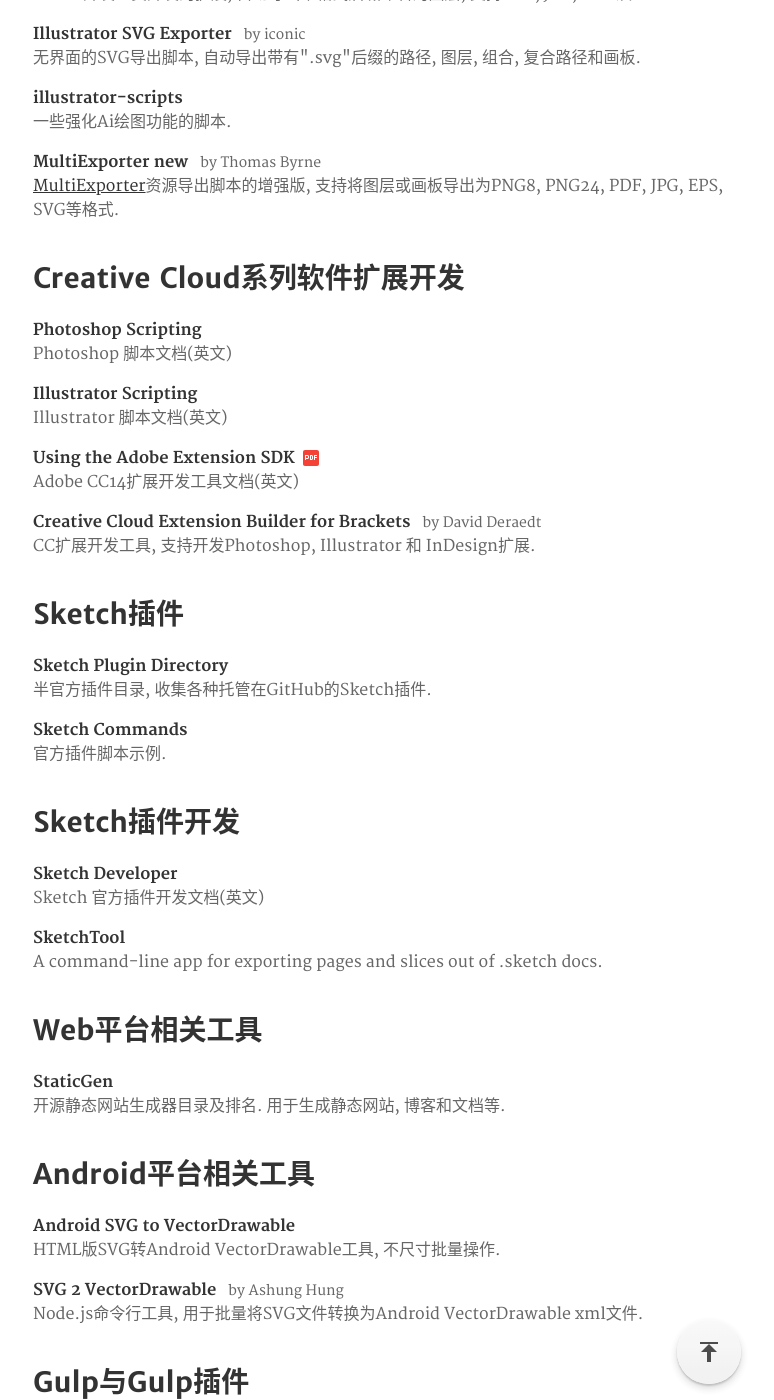
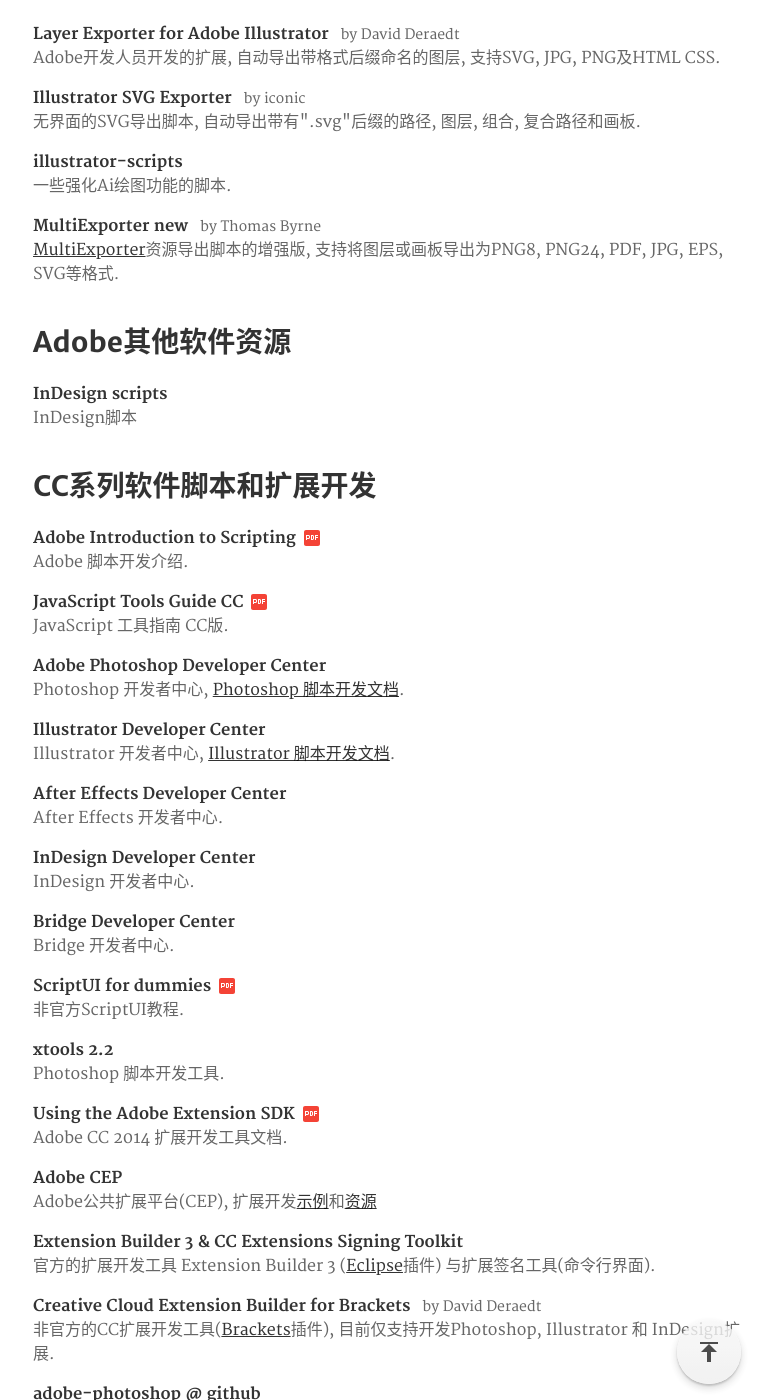
Before and after one commit to Ashung/ashung.github.io, a Jekyll site: the page built from resources.html, in a window 1280 px wide and 1400 px high, scrolled down 1592 px. Shown: the whole window, without its empty margins (253-1027 px from the left). Built offline with Jekyll 4.4.1, drawn with Linux system fonts in a browser that asks for light colours; comment, search, counter and statistics services are not loaded; some of the changed text lies outside the part shown.

Commit message:
+ resources

```diff
--- a/_data/resources.yml
+++ b/_data/resources.yml
@@ -23,18 +23,6 @@
         name: Davide Barranca
         url: https://github.com/undavide
 
-guide:
-  shortname: 设计指南
-  fullname: 设计指南
-  items:
-    - title: Google Material Design
-      desc: Google Material Design设计指南(英文) <a href="http://wiki.jikexueyuan.com/project/material-design/">简体中文版</a> <a href="https://www.gitbook.com/book/wcc723/google_design_translate/details">繁体版</a>
-      url: https://www.google.com/design/spec/material-design/introduction.html
-
-    - title: iOS Human Interface Guidelines
-      desc: iOS人机界面指南(英文)
-      url: https://developer.apple.com/library/prerelease/ios/documentation/UserExperience/Conceptual/MobileHIG/index.html
-
 forums:
   shortname: 社区
   fullname: 论坛和社区
@@ -44,12 +32,28 @@
       url: https://www.designernews.co/
 
     - title: Photoshop Scripting
-      desc: 官方Photoshop脚本编程论坛
+      desc: 官方Photoshop脚本编程论坛.
       url: https://forums.adobe.com/community/photoshop/photoshop_scripting
 
     - title: Illustrator Scripting
-      desc: 官方Illustrator脚本编程论坛
+      desc: 官方Illustrator脚本编程论坛.
       url: https://forums.adobe.com/community/illustrator/illustrator_scripting
+
+    - title: InDesignSecrets
+      desc: InDesign资源分享和论坛.
+      url: http://indesignsecrets.com/
+
+guide:
+  shortname: 设计指南
+  fullname: 设计指南
+  items:
+    - title: Google Material Design
+      desc: Google Material Design设计指南, <a href="http://wiki.jikexueyuan.com/project/material-design/">简体中文版</a>, <a href="https://www.gitbook.com/book/wcc723/google_design_translate/details">繁体版</a>.
+      url: https://www.google.com/design/spec/material-design/introduction.html
+
+    - title: iOS Human Interface Guidelines
+      desc: iOS人机界面指南.
+      url: https://developer.apple.com/library/prerelease/ios/documentation/UserExperience/Conceptual/MobileHIG/index.html
 
 photoshop:
   shortname: Photoshop
@@ -120,28 +124,76 @@
         name: Thomas Byrne
         url: http://www.tbyrne.org/
 
-ccdev:
-  shortname: CC
-  fullname: Creative Cloud系列软件扩展开发
+adobe:
+  shortname: adobe
+  fullname: Adobe其他软件资源
   items:
-    - title: Photoshop Scripting
-      desc: Photoshop 脚本文档(英文)
-      url: http://www.adobe.com/devnet/photoshop/scripting.html
+    - title: InDesign scripts
+      desc: InDesign脚本
+      url: http://www.kahrel.plus.com/indesignscripts.html
 
-    - title: Illustrator Scripting
-      desc: Illustrator 脚本文档(英文)
-      url: http://www.adobe.com/devnet/illustrator/scripting.html
+adobeSDK:
+  shortname: CC SDK
+  fullname: CC系列软件脚本和扩展开发
+  items:
+    - title: Adobe Introduction to Scripting
+      desc: Adobe 脚本开发介绍.
+      url: http://wwwimages.adobe.com/content/dam/Adobe/en/devnet/scripting/pdfs/adobe_intro_to_scripting.pdf
+
+    - title: JavaScript Tools Guide CC
+      desc: JavaScript 工具指南 CC版.
+      url: http://download.macromedia.com/pub/developer/aftereffects/scripting/JavaScript-Tools-Guide-CC.pdf
+
+    - title: Adobe Photoshop Developer Center
+      desc: Photoshop 开发者中心, <a href="http://www.adobe.com/devnet/photoshop/scripting.html">Photoshop 脚本开发文档</a>.
+      url: http://www.adobe.com/devnet/photoshop.html
+
+    - title: Illustrator Developer Center
+      desc: Illustrator 开发者中心, <a href="http://www.adobe.com/devnet/illustrator/scripting.html">Illustrator 脚本开发文档</a>.
+      url: http://www.adobe.com/devnet/illustrator.html
+
+    - title: After Effects Developer Center
+      desc: After Effects 开发者中心.
+      url: http://www.adobe.com/devnet/aftereffects.html
+
+    - title: InDesign Developer Center
+      desc: InDesign 开发者中心.
+      url: http://www.adobe.com/devnet/indesign.html
+
+    - title: Bridge Developer Center
+      desc: Bridge 开发者中心.
+      url: http://www.adobe.com/devnet/bridge.html
+
+    - title: ScriptUI for dummies
+      desc: 非官方ScriptUI教程.
+      url: http://www.kahrel.plus.com/indesign/scriptui-2-7.pdf
+
+    - title: xtools 2.2
+      desc: Photoshop 脚本开发工具.
+      url: http://sourceforge.net/projects/ps-scripts/files/xtools/v2.2/
 
     - title: Using the Adobe Extension SDK
-      desc: Adobe CC14扩展开发工具文档(英文)
+      desc: Adobe CC 2014 扩展开发工具文档.
       url: http://wwwimages.adobe.com/content/dam/Adobe/en/devnet/creativesuite/pdfs/CC14_Extension_SDK.pdf
 
+    - title: Adobe CEP
+      desc: Adobe公共扩展平台(CEP), 扩展开发<a href="https://github.com/Adobe-CEP/Samples">示例</a>和<a href="https://github.com/Adobe-CEP/CEP-Resources">资源</a>
+      url: https://github.com/Adobe-CEP
+
+    - title: Extension Builder 3 & CC Extensions Signing Toolkit
+      desc: 官方的扩展开发工具 Extension Builder 3 (<a href="http://www.eclipse.org/downloads/">Eclipse</a>插件) 与扩展签名工具(命令行界面).
+      url: http://labs.adobe.com/downloads/extensionbuilder3.html
+
     - title: Creative Cloud Extension Builder for Brackets
-      desc: CC扩展开发工具, 支持开发Photoshop, Illustrator 和 InDesign扩展.
+      desc: 非官方的CC扩展开发工具(<a href="http://brackets.io/">Brackets</a>插件), 目前仅支持开发Photoshop, Illustrator 和 InDesign扩展.
       url: http://davidderaedt.github.io/CC-Extension-Builder-for-Brackets/
       developer:
         name: David Deraedt
         url: https://github.com/davidderaedt
+
+    - title: adobe-photoshop @ github
+      desc: Photoshop开源的新技术, 包括 Design Space 和 Generator.
+      url: https://github.com/adobe-photoshop
 
 sketch:
   shortname: Sketch
@@ -155,18 +207,16 @@
       desc: 官方插件脚本示例.
       url: http://bomberstudios.github.io/sketch-commands/
 
-
-
 sketchsdk:
   shortname: Sketch SDK
   fullname: Sketch插件开发
   items:
     - title: Sketch Developer
-      desc: Sketch 官方插件开发文档(英文)
+      desc: Sketch 官方插件开发文档.
       url: http://www.bohemiancoding.com/sketch/support/developer/
 
     - title: SketchTool
-      desc: A command-line app for exporting pages and slices out of .sketch docs.
+      desc: 用于导出.sketch文件内的页面和切片的命令行应用.
       url: http://bohemiancoding.com/sketch/tool/
 
 web:
@@ -187,7 +237,7 @@
   fullname: Android平台相关工具
   items:
     - title: Android SVG to VectorDrawable
-      desc: HTML版SVG转Android VectorDrawable工具, 不尺寸批量操作.
+      desc: HTML版SVG转Android VectorDrawable工具, 不支持批量操作.
       url: http://inloop.github.io/svg2android/
 
     - title: SVG 2 VectorDrawable
@@ -262,3 +312,6 @@
   shortname: 开发者文档
   fullname: 开发者文档
   items:
+    - title: JavaScript
+      desc: Mozilla JavaScript 指南, <a href="https://developer.mozilla.org/zh-CN/docs/Web/JavaScript/Guide">中文版本</a>.
+      url: https://developer.mozilla.org/en-US/docs/Web/JavaScript
--- a/resources.html
+++ b/resources.html
@@ -38,6 +38,9 @@
     {% endif %}
     {% endfor %}
     </article>
+    <div class="resource-tip">
+
+    </div>
     <a href="#" class="top">Top</a>
 </div>
 
```
